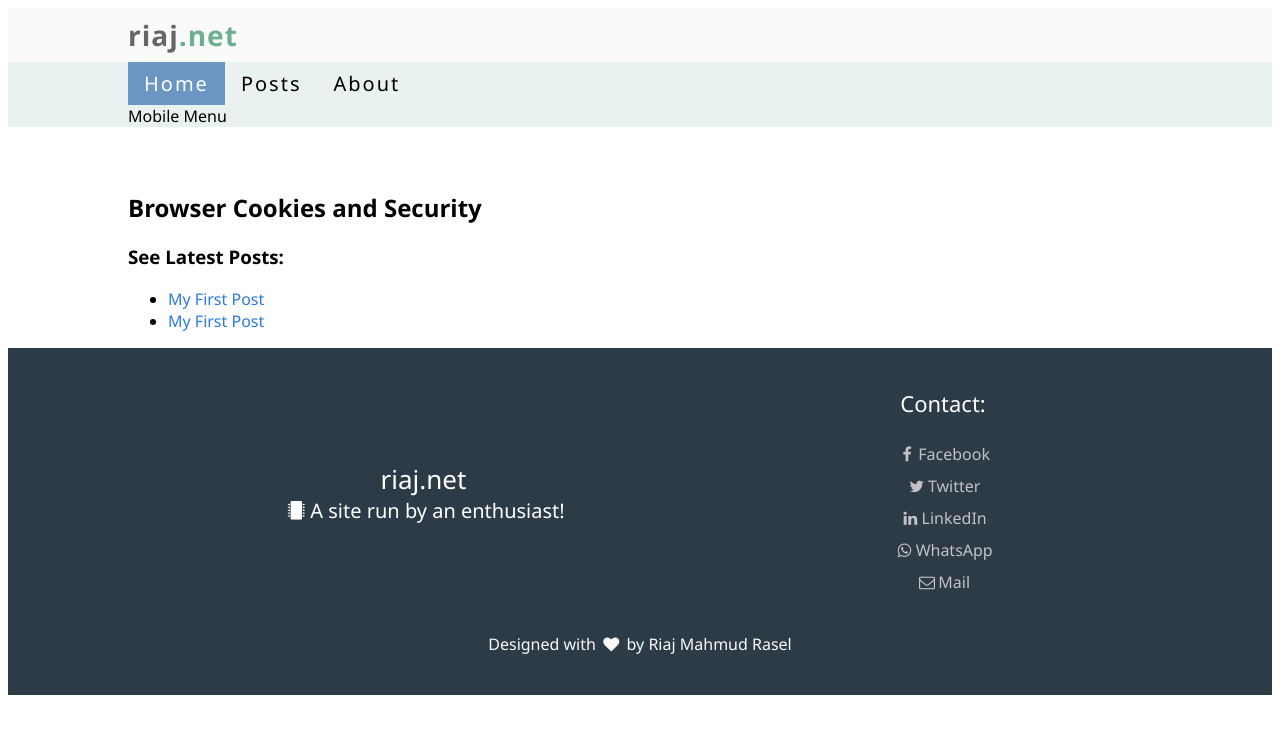
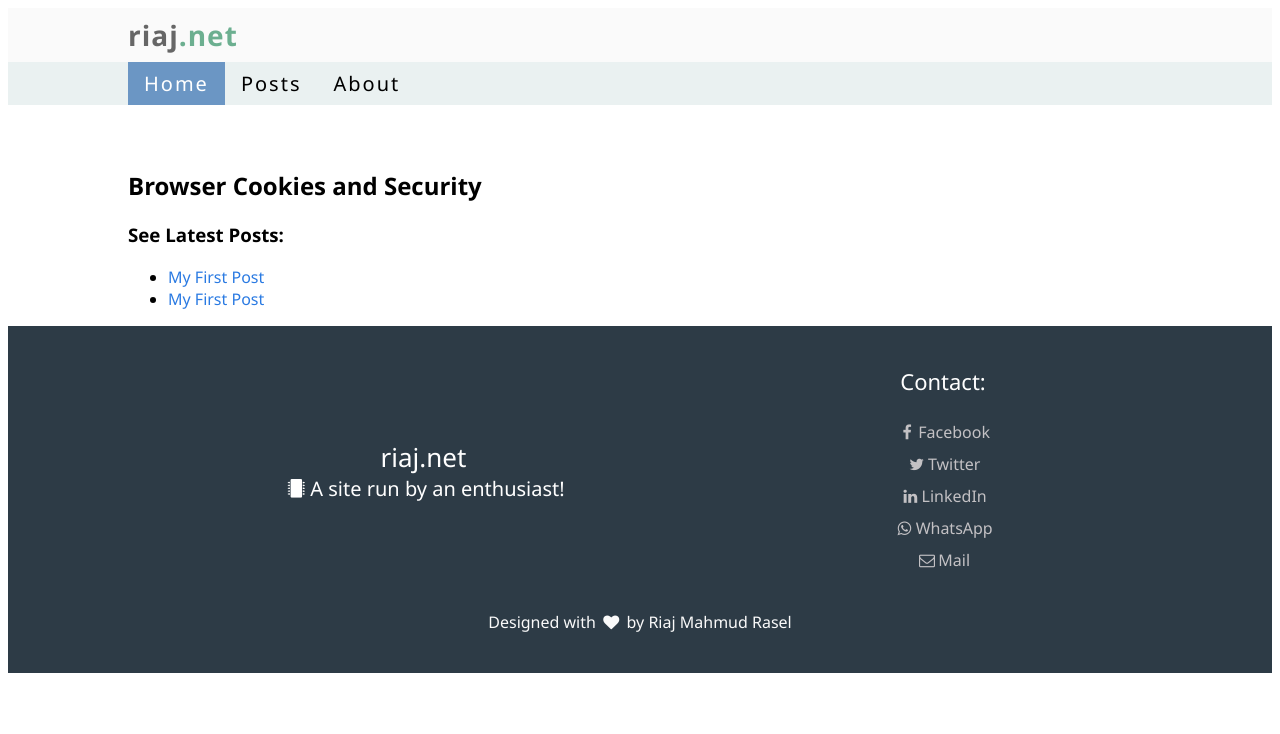
Before and after one commit to riajmahmud/riajmahmud2.github.io, a Jekyll site: the page built from index.html, in a window 1280 px wide. Shown: the top 734 px of the page. Built offline with Jekyll 4.4.1, drawn with Linux system fonts in a browser that asks for light colours.

Commit message:
Update navbar.html

```diff
--- a/_includes/navbar.html
+++ b/_includes/navbar.html
@@ -1,5 +1,5 @@
 {% assign act=include.active %}
-<div class="sticky_nav" style="">
+<div class="sticky_nav" style="position: relative;">
 	<div class="consume-horizontal">
 	<div class="limiter">
 		<span class="txt-logo-small"><span style="color: #666;">riaj</span><span style="color: #6caf90;">.net</span></span>
@@ -7,7 +7,7 @@
 			<a href="/"><span class="navi-span bp2 {% if act == "home" %}active-span{% endif %}">Home</span></a><a href="/posts"><span class="navi-span bp3 {% if act == "posts" %}active-span{% endif %}">Posts</span></a><a href="/about"><span class="navi-span bp4 {% if act == "about" %}active-span{% endif %}">About</span></a>
 		</span>
 		<span class="navi-span-float icon-menu" onclick="menuMobile()" id="button_m"></span>
-		<div id="menu_m">Mobile Menu</div>
+		<div id="menu_m" class="bs1" style="display: none;position: absolute;">Mobile Menu</div>
 	</div>
 	</div>
 	<div class="limiter" id="navmenu" style="display: none;">
```
